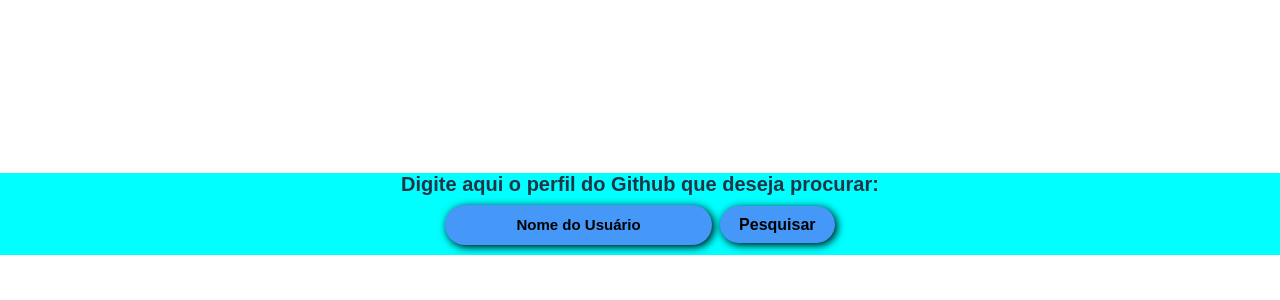
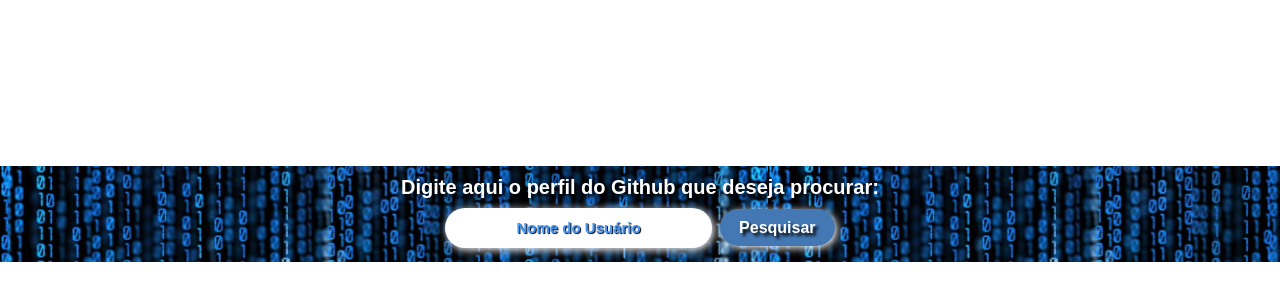
Before and after one commit to daianearrudaa/Github-Perfil, a React (Vite) app in the folder vite-project/: page / in a window 1280 px wide. Shown: the part 186-486 px from the top of the page. Built offline with nearby package versions, Linux system fonts and the light colour scheme.

Commit message:
estilizando perfil

```diff
--- a/vite-project/src/App.jsx
+++ b/vite-project/src/App.jsx
@@ -14,6 +14,7 @@ function App() {
 
     return (
         <>
+
             <div className={styles.div}>
             <h1 className={styles.h1}>Digite aqui o perfil do Github que deseja procurar:</h1>
             <input type="text" placeholder="Nome do Usuário" className={styles.input} onBlur={(e)=> setNomeUsuario(e.target.value)}/>
--- a/vite-project/src/App.module.css
+++ b/vite-project/src/App.module.css
@@ -1,9 +1,12 @@
+
 .div{
   width: 100vw;
-  min-width: 800px;
+  min-width: 500px;
+  height: 6em;
   align-items: center;
   text-align: center;
-  background-color: aqua;
+  background-image: url('./image/430918.jpg') ;
+  background-size: 60%;
 }
 
 .input{
@@ -11,29 +14,35 @@
     height: 3em;
     margin-top: 10px;
     margin-bottom: 10px;
-    background-color: rgb(69, 152, 247);
+    background-color: rgb(255, 255, 255);
     text-align: center;
+    border: none;
     border-radius: 20px;
-    border: none;
-    box-shadow: 2px 2px 8px #000;
+    box-shadow: 2px 2px 8px #ffffff;
   }
 
 .input::placeholder {
-  color: #000;
+  color: rgb(69, 152, 247);
+  text-shadow: 1px 1px 1px rgb(0, 0, 0);
   font-size: 15px;
   font-weight: bold;
 }
 
 .h1{
+  padding-top: 0.5em;
   font-size: 20px;
   text-align: center;
+  color: #ffffff;
+  text-shadow: 3px 3px 3px black ;
 }
 
 .button{
-  background-color: rgb(69, 152, 247);
+  background-color: rgb(68, 120, 180);
   margin-left: 8px;
   border-radius: 20px;
   border: none;
-  box-shadow: 2px 2px 8px #000;
+  box-shadow: 2px 2px 8px #ffffff;
   font-weight: bold;
+  color: #ffffff;
+  text-shadow: 3px 3px 3px black ;
 }
--- a/vite-project/src/components/Perfil/Perfil.module.css
+++ b/vite-project/src/components/Perfil/Perfil.module.css
@@ -5,8 +5,9 @@
     display: flex;
     flex-direction: column;
     align-items: center;
-    padding: 90px 0 40px ;
+    padding: 70px 0 40px ;
     margin-bottom: 80px;
+    box-shadow: 20px 2px 20px ;
 }
 
 .avatar{
@@ -14,6 +15,7 @@
     height: 160px;
     border-radius: 50%;
     border: 2px solid var(--corPrincipal);
+    box-shadow: 1px 5px 50px var(--corTerciaria);
 }
 
 .name{
--- a/vite-project/src/components/RepoList/RepoList.module.css
+++ b/vite-project/src/components/RepoList/RepoList.module.css
@@ -1,7 +1,7 @@
 .list{
     display: grid;
     grid-template-columns: 1fr 1fr 1fr;
-    gap: 16px;
+    gap: 15px;
 
 }
 
@@ -9,6 +9,7 @@
     list-style: none;
     padding: 16px;
     border: 1px solid rgba(0, 0, 0, 0.1);
+    box-shadow: 1px 5px 50px var(--corSecundaria);
 }
 
 .itemName b, .itemLanguage b{
@@ -25,7 +26,7 @@
 
 .itemLink{
     display: block;
-    background-color:var(--corPrincipal) ;
+    background-color:var(--corSecundaria) ;
     color: var(--corTerciaria);
     text-align: center;
     font-weight: bold;
--- a/vite-project/src/components/RepoList/index.jsx
+++ b/vite-project/src/components/RepoList/index.jsx
@@ -1,3 +1,4 @@
+/* eslint-disable react/jsx-no-target-blank */
 /* eslint-disable react/prop-types */
 import { useEffect, useState } from "react";
 import styles from './RepoList.module.css';
@@ -22,7 +23,7 @@ const RepoList = ({ nomeUsuario }) => {
 
             })
 
-            .catch (e => {
+            .catch (() => {
                 setDeuError(true);
             })
 
@@ -45,7 +46,7 @@ const RepoList = ({ nomeUsuario }) => {
                                     {language}</div>
 
 
-                                <a className={styles.itemLink} href={html_url} >Visitar no Github</a>
+                                <a className={styles.itemLink} target="_blank" href={html_url} >Visitar no Github</a>
                             </li>
                         ))}
 
--- a/vite-project/src/global.css
+++ b/vite-project/src/global.css
@@ -17,7 +17,7 @@
 }
 
 :root {
-    --corPrincipal:#261f80;
-    --corSecundaria:black;
+    --corPrincipal:#4a0bf8;
+    --corSecundaria:rgb(0, 0, 0);
     --corTerciaria: rgb(255, 255, 255);
 }
```
Also changed, not shown: vite-project/src/image/430918.jpg (added).
